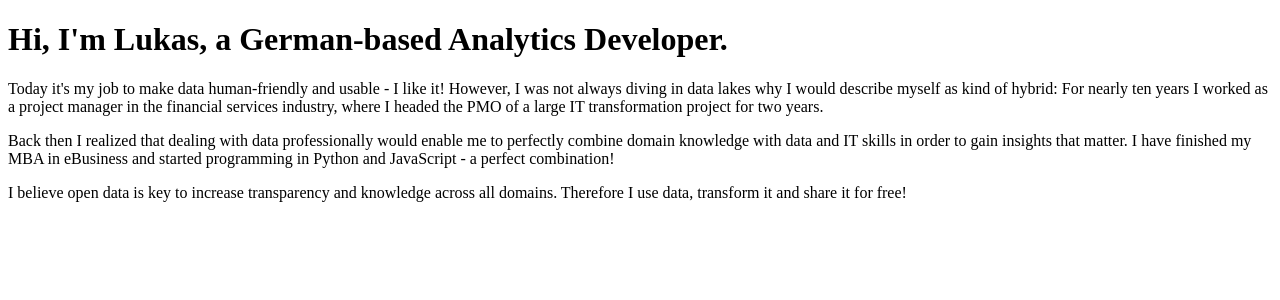
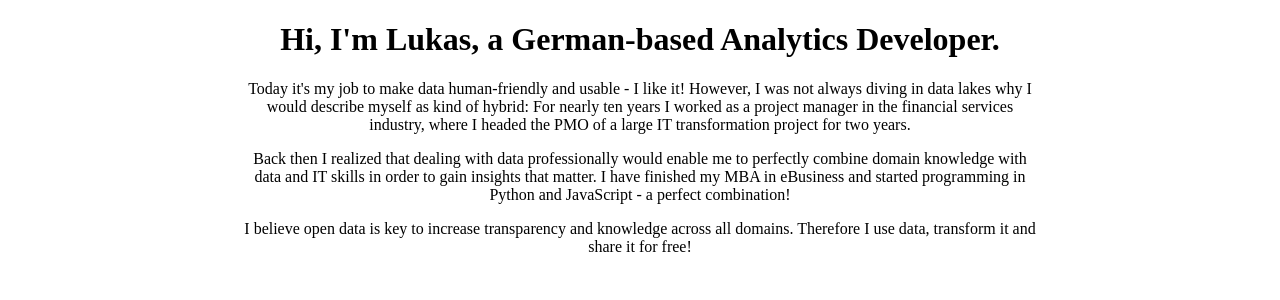
Before and after one commit to lukasbelka/lukasbelka-d, a SvelteKit app: page / in a window 1280 px wide. Shown: the top 300 px of the page. Built offline with nearby package versions, Linux system fonts and the light colour scheme.

Commit message:
CSS for .main

```diff
--- a/src/routes/+page.svelte
+++ b/src/routes/+page.svelte
@@ -19,10 +19,10 @@
 </div>
 <style>
 
-div {
-    position: center
-    max-width 800px
-    padding 0 20 0 20
-    text-align center
+.main {
+    margin: auto;
+    max-width: 800px;
+    padding: 0 50px 0 50px;
+    text-align: center;
 }
 </style>
```
